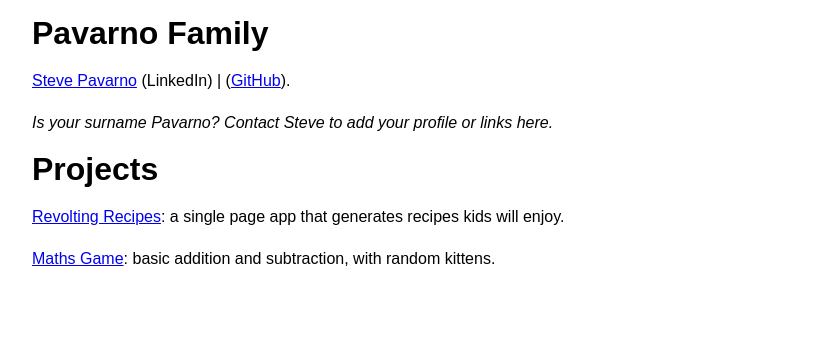
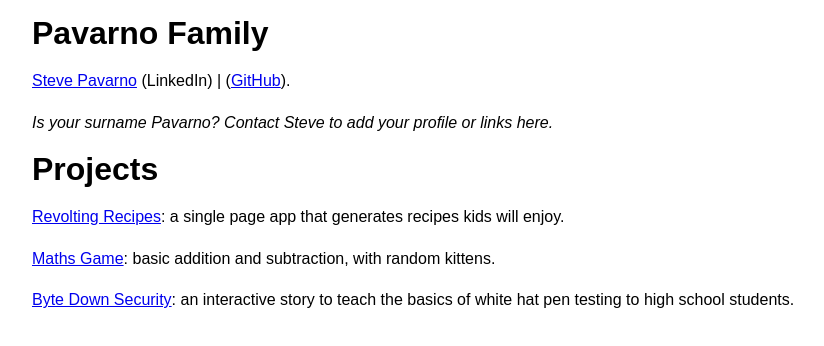
Before and after one commit to pavarnos/pavarnos.github.io, a plain HTML site: page index.html in a window 1280 px wide. Shown: the whole page, without its empty margins (208-1032 px from the left). Drawn offline with nearby package versions, Linux system fonts and the light colour scheme.

Commit message:
add link to byte-down

```diff
--- a/index.html
+++ b/index.html
@@ -16,6 +16,7 @@
     <h1>Projects</h1>
     <p><a href="recipes.html">Revolting Recipes</a>: a single page app that generates recipes kids will enjoy.</p>
     <p><a href="maths_game.html">Maths Game</a>: basic addition and subtraction, with random kittens.</p>
+    <p><a href="/byte-down">Byte Down Security</a>: an interactive story to teach the basics of white hat pen testing to high school students.</p>
 </div>
 </body>
 </html>
```
